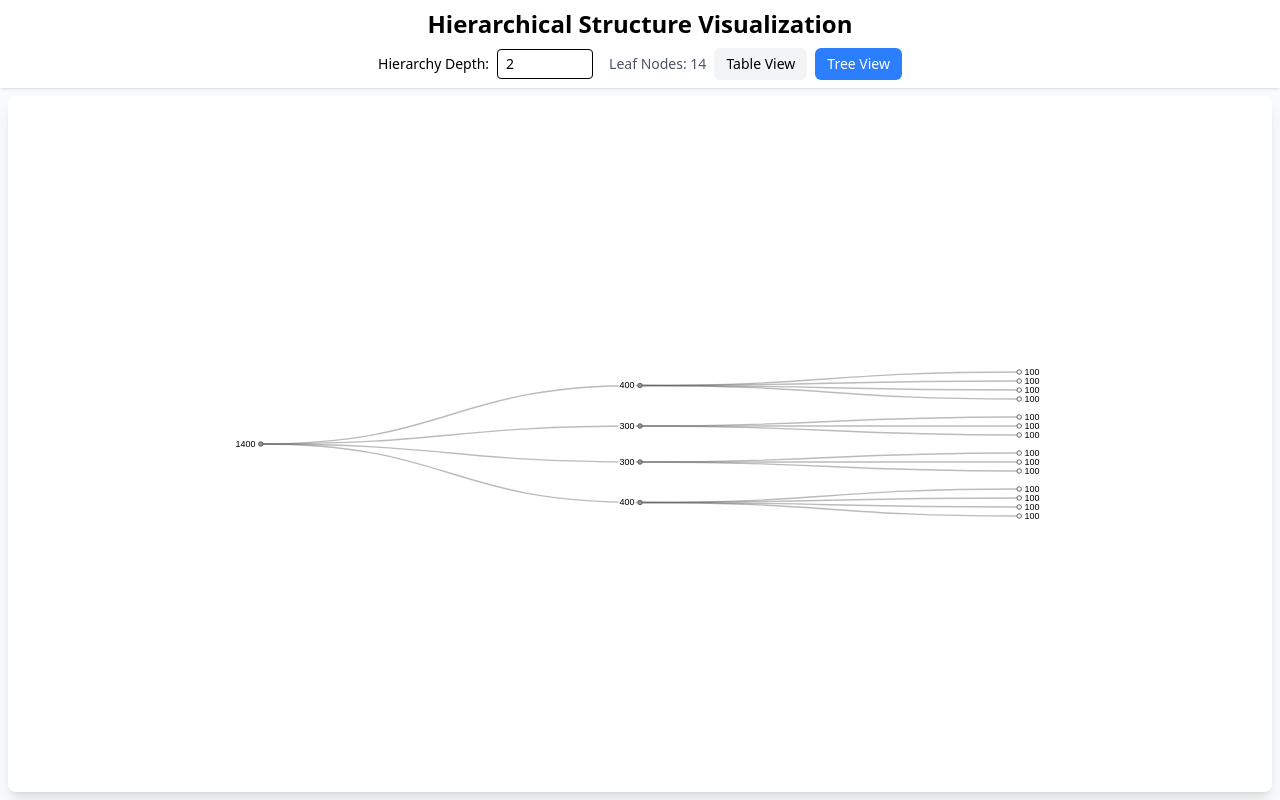
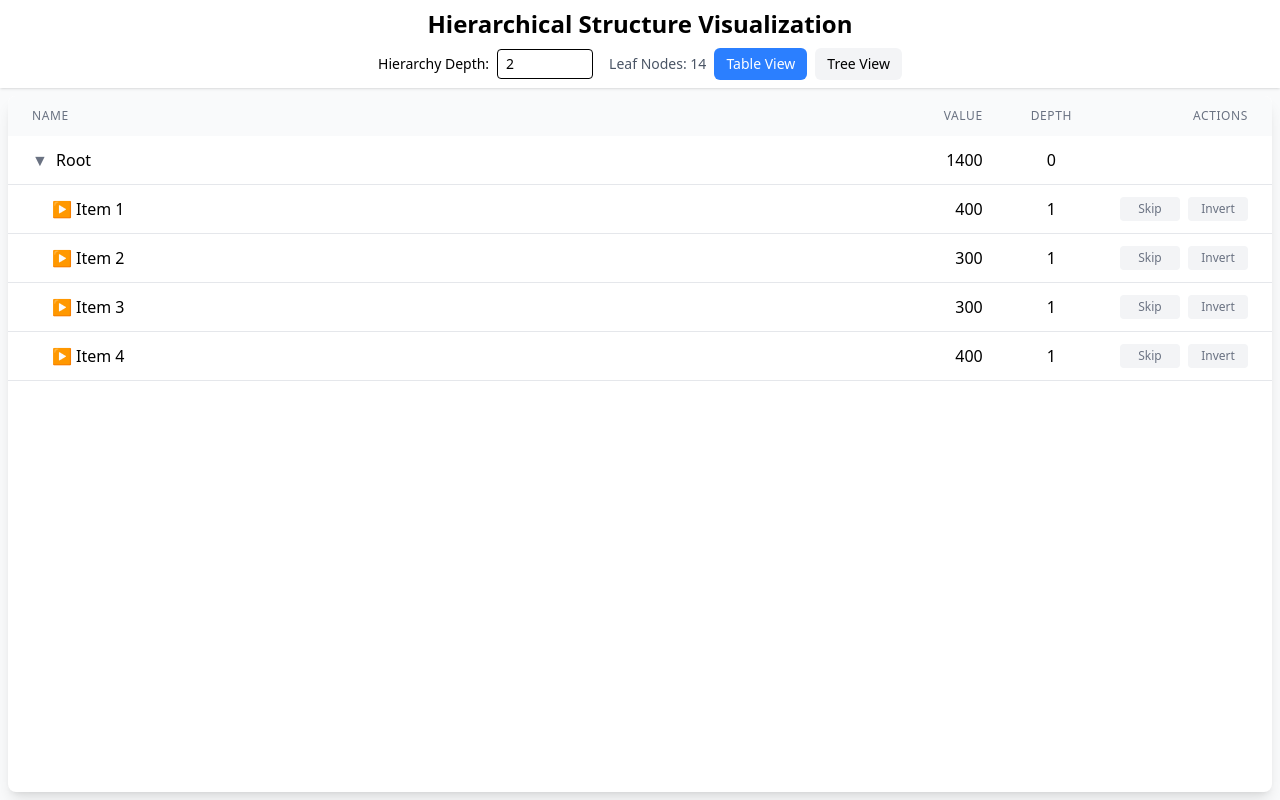
Before and after one commit to MatijaKocevar/hierarchical-structure, a React (Vite) app: page / in a window 1280 px wide. Built offline with nearby package versions, Linux system fonts and the light colour scheme.

Commit message:
Update table row colors to match tree view lines

```diff
--- a/src/App.tsx
+++ b/src/App.tsx
@@ -8,7 +8,7 @@
 function App() {
     const [data, setData] = useState<Item | null>(null);
     const [depth, setDepth] = useState(2);
-    const [activeView, setActiveView] = useState<"table" | "tree">("tree");
+    const [activeView, setActiveView] = useState<"table" | "tree">("table");
     const [leafNodesCount, setLeafNodesCount] = useState(0);
 
     const generateData = useCallback((newDepth: number) => {
--- a/src/components/table/TableView.tsx
+++ b/src/components/table/TableView.tsx
@@ -39,10 +39,10 @@
                 .join("tr")
                 .attr("class", (d) => {
                     if (d.hasSkippedParent || d.item.isSkipped) {
-                        return "bg-gray-50 border-b border-gray-200";
+                        return "bg-red-50 border-b border-gray-200";
                     }
                     if (d.hasInvertedParent || d.item.isInverted) {
-                        return "bg-red-50 border-b border-gray-200";
+                        return "bg-blue-50 border-b border-gray-200";
                     }
                     return "border-b border-gray-200";
                 });
```
